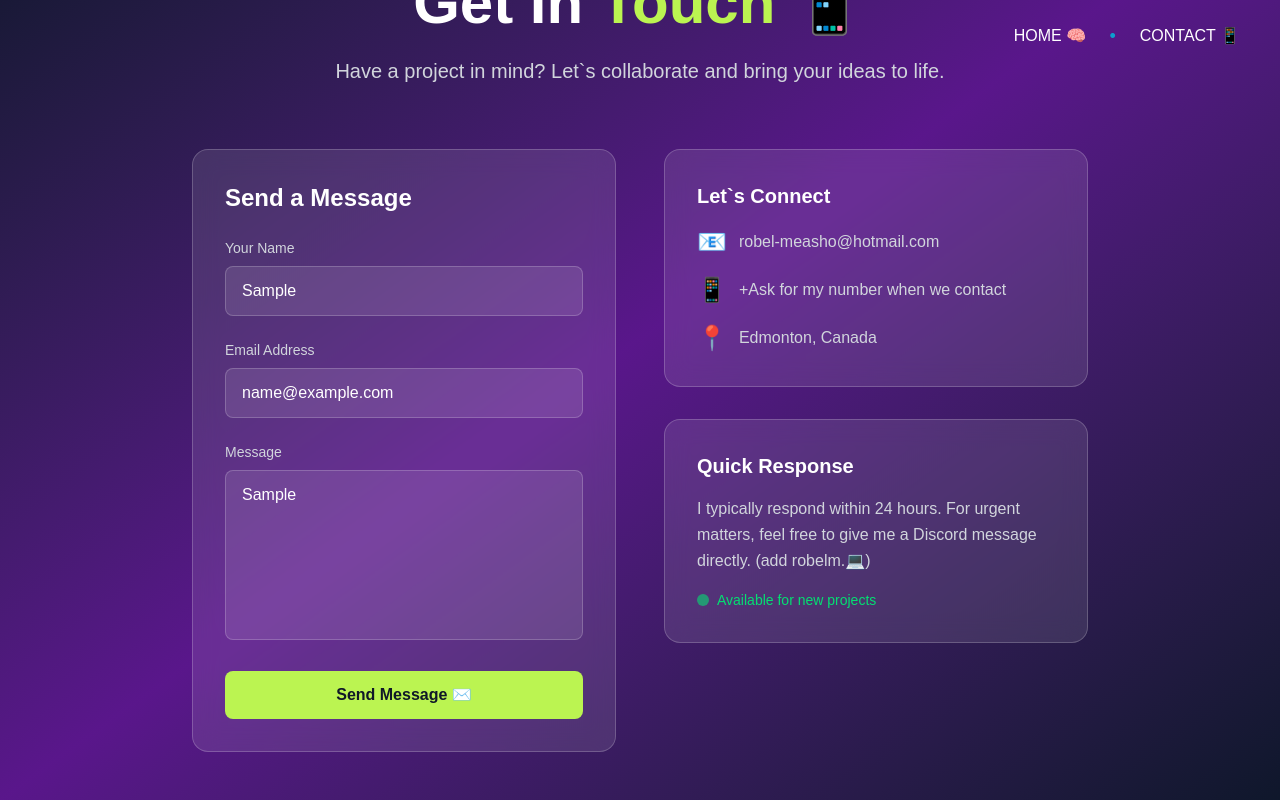
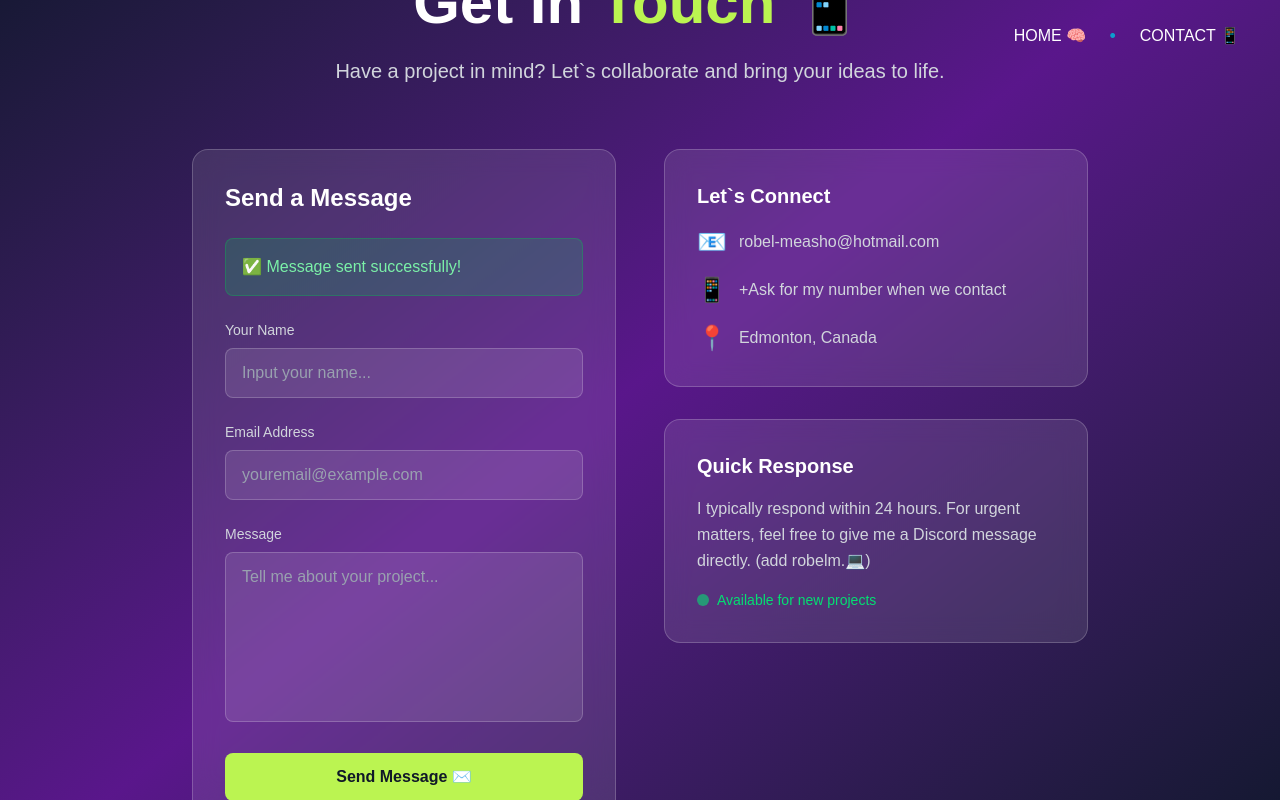
Before and after one commit to robelmeasho/My-Personal-Web-Dev-Site, a Next.js app: page /contact in a window 1280 px wide. Both pictures are taken after typing "Sample", "name@example.com", "Sample" into the empty fields and a click on the button "Send Message ✉️". Shown: the part 123-923 px from the top of the page. Built offline with nearby package versions, Linux system fonts and the light colour scheme.

Commit message:
Update page.tsx

```diff
--- a/src/app/contact/page.tsx
+++ b/src/app/contact/page.tsx
@@ -1,7 +1,8 @@
-// app/contacts/page.tsx (or app/contact/page.tsx - match your navbar link)
+// app/contacts/page.tsx
 "use client";
 import { useState } from "react";
 import { motion } from "framer-motion";
+import emailjs from "@emailjs/browser";
 
 export default function ContactPage() {
   const [formData, setFormData] = useState({
@@ -9,11 +10,38 @@ export default function ContactPage() {
     email: "",
     message: "",
   });
+  const [isSubmitting, setIsSubmitting] = useState(false);
+  const [submitStatus, setSubmitStatus] = useState<
+    "idle" | "success" | "error"
+  >("idle");
 
-  const handleSubmit = (e: React.FormEvent) => {
+  const handleSubmit = async (e: React.FormEvent) => {
     e.preventDefault();
-    // Handle form submission here
-    console.log("Form submitted:", formData);
+    setIsSubmitting(true);
+    setSubmitStatus("idle");
+
+    try {
+      const result = await emailjs.send(
+        "service_bg95ate",
+        "template_p1djgbn",
+        {
+          from_name: formData.name,
+          from_email: formData.email,
+          message: formData.message,
+          to_email: "robel-measho@hotmail.com",
+        },
+        "Vh60V1lQkORAI9EUT"
+      );
+
+      console.log("Email sent successfully:", result);
+      setSubmitStatus("success");
+      setFormData({ name: "", email: "", message: "" });
+    } catch (error) {
+      console.error("Error sending email:", error);
+      setSubmitStatus("error");
+    } finally {
+      setIsSubmitting(false);
+    }
   };
 
   const handleChange = (
@@ -27,10 +55,8 @@ export default function ContactPage() {
 
   return (
     <div className="min-h-screen bg-gradient-to-br from-slate-900 via-purple-900 to-slate-900">
-      {/* Add padding-top to account for fixed navbar */}
       <div className="pt-24 pb-12 px-6 sm:px-10">
         <div className="max-w-4xl mx-auto">
-          {/* Header Section */}
           <motion.div
             initial={{ opacity: 0, y: 30 }}
             animate={{ opacity: 1, y: 0 }}
@@ -47,7 +73,6 @@ export default function ContactPage() {
           </motion.div>
 
           <div className="grid grid-cols-1 lg:grid-cols-2 gap-12">
-            {/* Contact Form */}
             <motion.div
               initial={{ opacity: 0, x: -50 }}
               animate={{ opacity: 1, x: 0 }}
@@ -57,6 +82,22 @@ export default function ContactPage() {
               <h2 className="text-2xl font-bold text-white mb-6">
                 Send a Message
               </h2>
+
+              {/* Success/Error Messages */}
+              {submitStatus === "success" && (
+                <div className="mb-6 p-4 bg-green-500/20 border border-green-500/30 rounded-lg">
+                  <p className="text-green-300">
+                    ✅ Message sent successfully!
+                  </p>
+                </div>
+              )}
+              {submitStatus === "error" && (
+                <div className="mb-6 p-4 bg-red-500/20 border border-red-500/30 rounded-lg">
+                  <p className="text-red-300">
+                    ❌ Failed to send message. Please try again.
+                  </p>
+                </div>
+              )}
 
               <form onSubmit={handleSubmit} className="space-y-6">
                 <div>
@@ -69,8 +110,9 @@ export default function ContactPage() {
                     value={formData.name}
                     onChange={handleChange}
                     className="w-full px-4 py-3 bg-white/10 border border-white/20 rounded-lg text-white placeholder-gray-400 focus:outline-none focus:ring-2 focus:ring-lime-300 focus:border-transparent transition-all"
-                    placeholder="input your name..."
+                    placeholder="Input your name..."
                     required
+                    disabled={isSubmitting}
                   />
                 </div>
 
@@ -86,6 +128,7 @@ export default function ContactPage() {
                     className="w-full px-4 py-3 bg-white/10 border border-white/20 rounded-lg text-white placeholder-gray-400 focus:outline-none focus:ring-2 focus:ring-lime-300 focus:border-transparent transition-all"
                     placeholder="youremail@example.com"
                     required
+                    disabled={isSubmitting}
                   />
                 </div>
 
@@ -101,16 +144,18 @@ export default function ContactPage() {
                     className="w-full px-4 py-3 bg-white/10 border border-white/20 rounded-lg text-white placeholder-gray-400 focus:outline-none focus:ring-2 focus:ring-lime-300 focus:border-transparent transition-all resize-none"
                     placeholder="Tell me about your project..."
                     required
+                    disabled={isSubmitting}
                   />
                 </div>
 
                 <motion.button
-                  whileHover={{ scale: 1.02 }}
-                  whileTap={{ scale: 0.98 }}
+                  whileHover={{ scale: isSubmitting ? 1 : 1.02 }}
+                  whileTap={{ scale: isSubmitting ? 1 : 0.98 }}
                   type="submit"
-                  className="w-full bg-lime-300 hover:bg-lime-400 text-gray-900 font-semibold py-3 px-6 rounded-lg transition-colors duration-300"
+                  disabled={isSubmitting}
+                  className="w-full bg-lime-300 hover:bg-lime-400 text-gray-900 font-semibold py-3 px-6 rounded-lg transition-colors duration-300 disabled:opacity-50 disabled:cursor-not-allowed"
                 >
-                  Send Message ✉️
+                  {isSubmitting ? "Sending... ⏳" : "Send Message ✉️"}
                 </motion.button>
               </form>
             </motion.div>
@@ -168,5 +213,3 @@ export default function ContactPage() {
     </div>
   );
 }
-
-// app/tune/page.tsx (Projects page to match your navbar)
```
